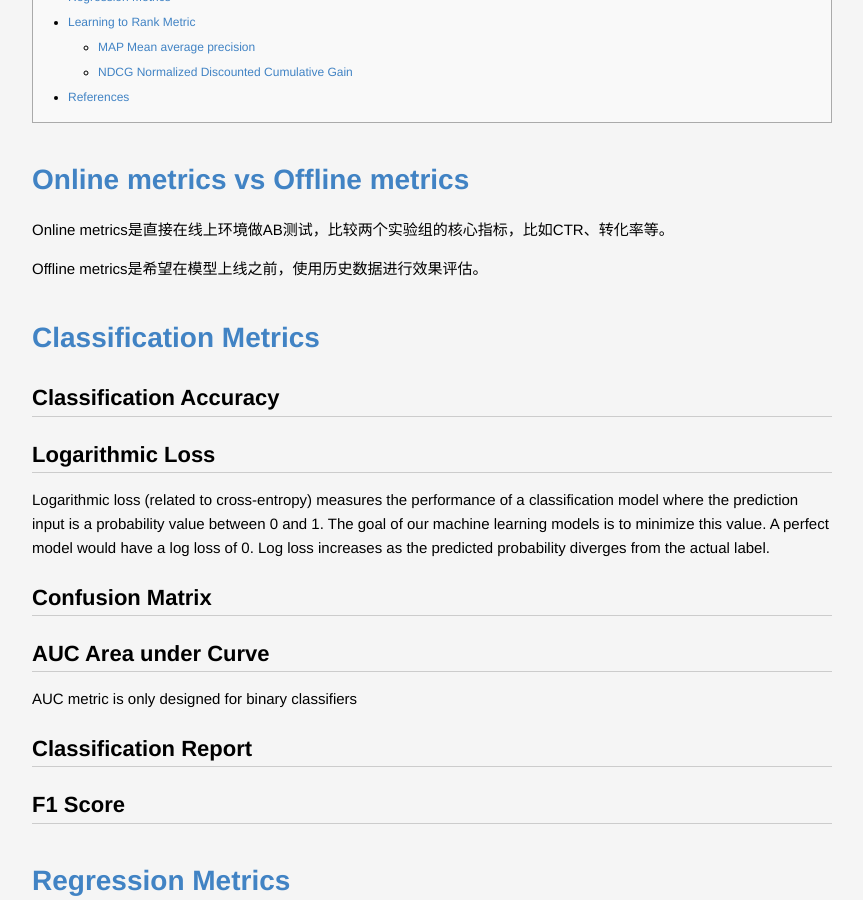
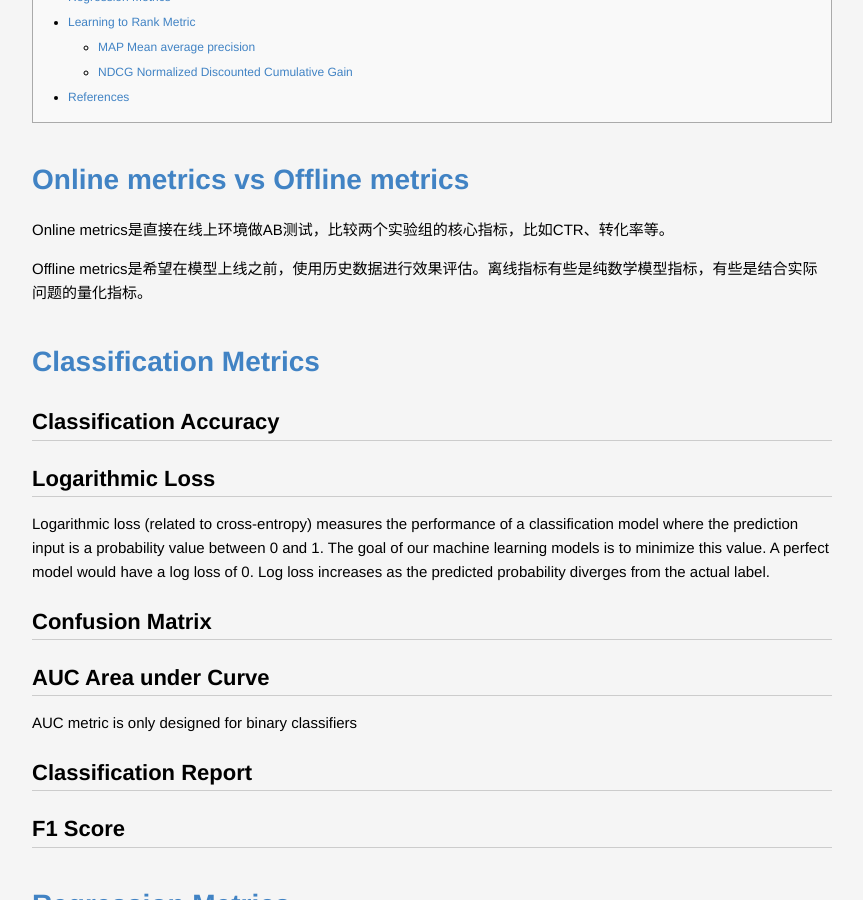
Before and after one commit to lucky521/blog, a Jekyll site: the page built from _posts/2017-01-01-metrics-to-evaluate-model.markdown, in a window 1280 px wide and 900 px high, scrolled down 675 px. Shown: the whole window, without its empty margins (208-1071 px from the left). Built offline with Jekyll 4.4.1, drawn with Linux system fonts in a browser that asks for light colours.

Commit message:
update blog

```diff
--- a/_posts/2015-01-01-Working-in-command-line.markdown
+++ b/_posts/2015-01-01-Working-in-command-line.markdown
@@ -4,7 +4,9 @@ title: "Working in command line"
 subtitle : ""
 categories: [tool, productivity]
 ---
-## common command
+
+# common command
+
 ctrl + u/k     undo all the input line left/ kill all the line right
 
 ctrl + w    kill a word left
--- a/_posts/2017-01-01-metrics-to-evaluate-model.markdown
+++ b/_posts/2017-01-01-metrics-to-evaluate-model.markdown
@@ -9,7 +9,9 @@ layout: post
 
 Online metrics是直接在线上环境做AB测试，比较两个实验组的核心指标，比如CTR、转化率等。
 
-Offline metrics是希望在模型上线之前，使用历史数据进行效果评估。
+Offline metrics是希望在模型上线之前，使用历史数据进行效果评估。离线指标有些是纯数学模型指标，有些是结合实际问题的量化指标。
+
+
 
 
 # Classification Metrics
@@ -36,12 +38,19 @@ AUC metric is only designed for binary classifiers
 
 
 
+
+
 # Regression Metrics
 
 
 Mean Absolute Error
 Mean Squared Error
 R^2 Metric
+
+
+
+
+
 
 
 
@@ -67,6 +76,10 @@ MRR
 
 
 
+
+
+
+
 # References
 
 https://en.wikipedia.org/wiki/Evaluation_measures_(information_retrieval)
--- a/_posts/2018-06-06-computational-advertising.markdown
+++ b/_posts/2018-06-06-computational-advertising.markdown
@@ -18,7 +18,7 @@ layout: post
 
     品牌广告（Brand Awareness）：创造独特良好的品牌或者产品形象，目的在于提升较长时期内的离线转化率。
 
-　　效果广告（Direct Response）：在短时间内明确用户转化行为（比如：购买、注册、投票等）诉求的广告。
+    效果广告（Direct Response）：在短时间内明确用户转化行为（比如：购买、注册、投票等）诉求的广告。
 
 　　ROI（Return On Investment）：投资回报率。
 
```
Also changed, not shown: other parts of _posts/2018-06-06-computational-advertising.markdown (+3 -0 lines).
